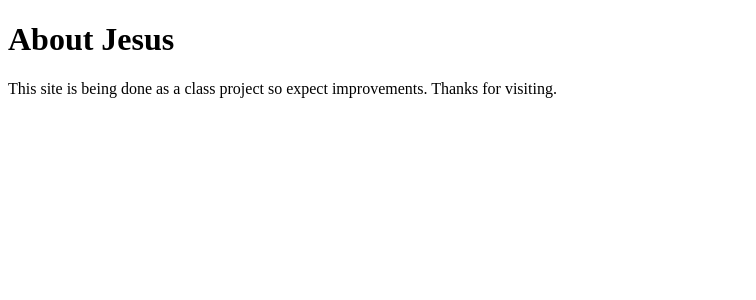
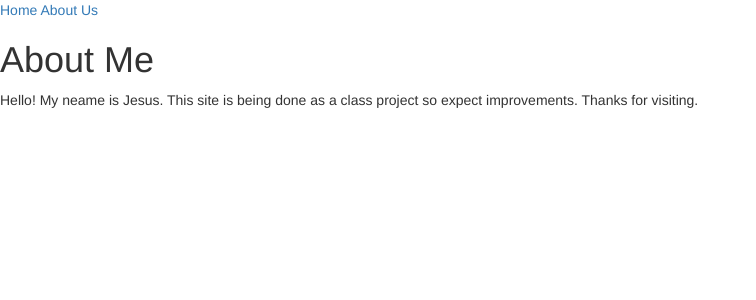
Before and after one commit to jmendoza1010/rubypractice, a Rails app: page /home/about in a window 1280 px wide. Shown: the top 300 px of the page, without its empty margins (0-756 px from the left). Run offline with Rails 7, Linux system fonts and the light colour scheme; style sheets or scripts are compiled from the project's sources; some libraries are stand-ins or nearby versions.

Commit message:
intstalled bootstrap gem and added bootstraply stylesheet

```diff
--- a/app/assets/javascripts/application.js
+++ b/app/assets/javascripts/application.js
@@ -13,4 +13,6 @@
 //= require jquery
 //= require jquery_ujs
 //= require turbolinks
+//= require bootstrap-sprockets
+//= require bootstrap
 //= require_tree .
--- /dev/null
+++ b/app/assets/stylesheets/bootstraply.css.scss
@@ -0,0 +1,2 @@
+@import "bootstrap-sprockets";
+@import "bootstrap";
--- /dev/null
+++ b/app/views/home/_header.html.erb
@@ -0,0 +1,2 @@
+<%= link_to 'Home', root_path %>
+<%= link_to 'About Us', home_about_path %>
--- a/app/views/home/about.html.erb
+++ b/app/views/home/about.html.erb
@@ -1,3 +1,3 @@
-<h1>About Jesus</h1>
-<p>This site is being done as a class project so expect improvements.
+<h1>About Me</h1>
+<p>Hello! My neame is Jesus. This site is being done as a class project so expect improvements.
 Thanks for visiting.</p>
--- a/app/views/layouts/application.html.erb
+++ b/app/views/layouts/application.html.erb
@@ -7,7 +7,7 @@
   <%= csrf_meta_tags %>
 </head>
 <body>
-
+<%= render 'home/header' %>
 <%= yield %>
 
 </body>
```
Also changed, not shown: Gemfile, Gemfile.lock, app/views/home/index.html.erb (line endings or trailing spaces).
